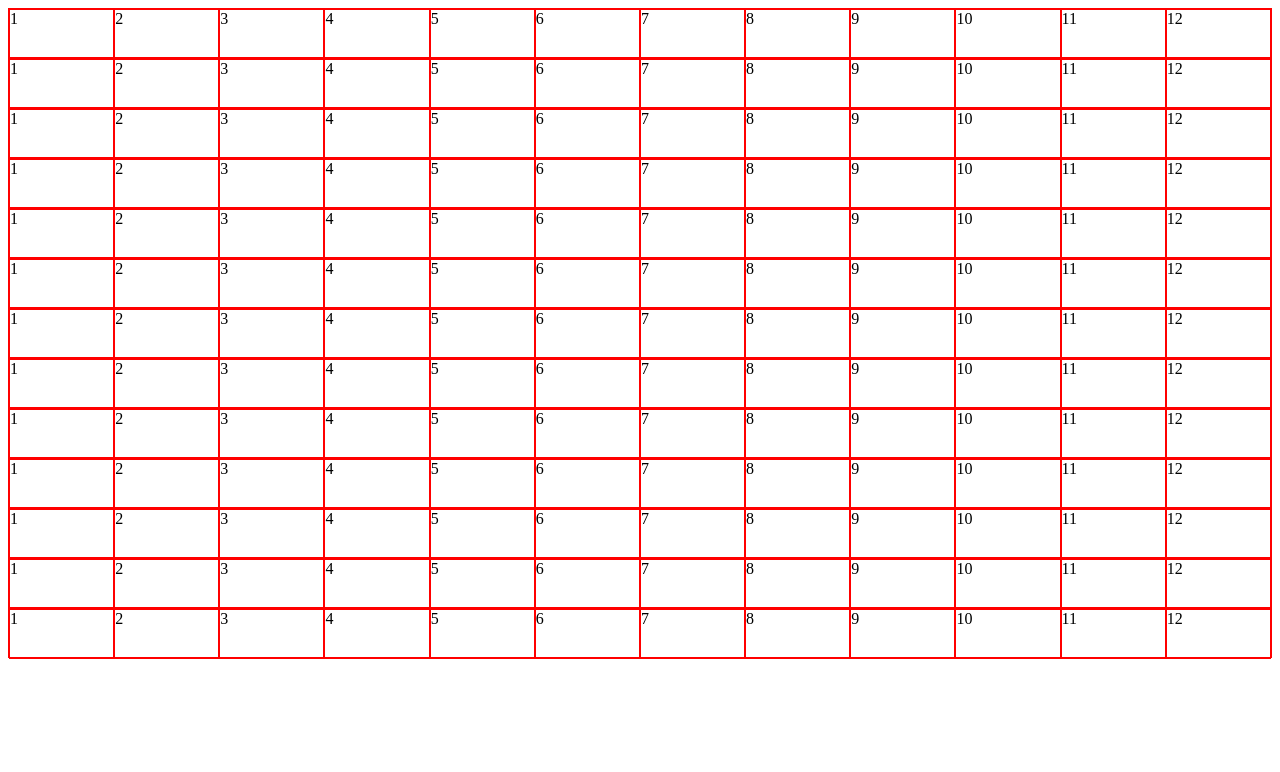
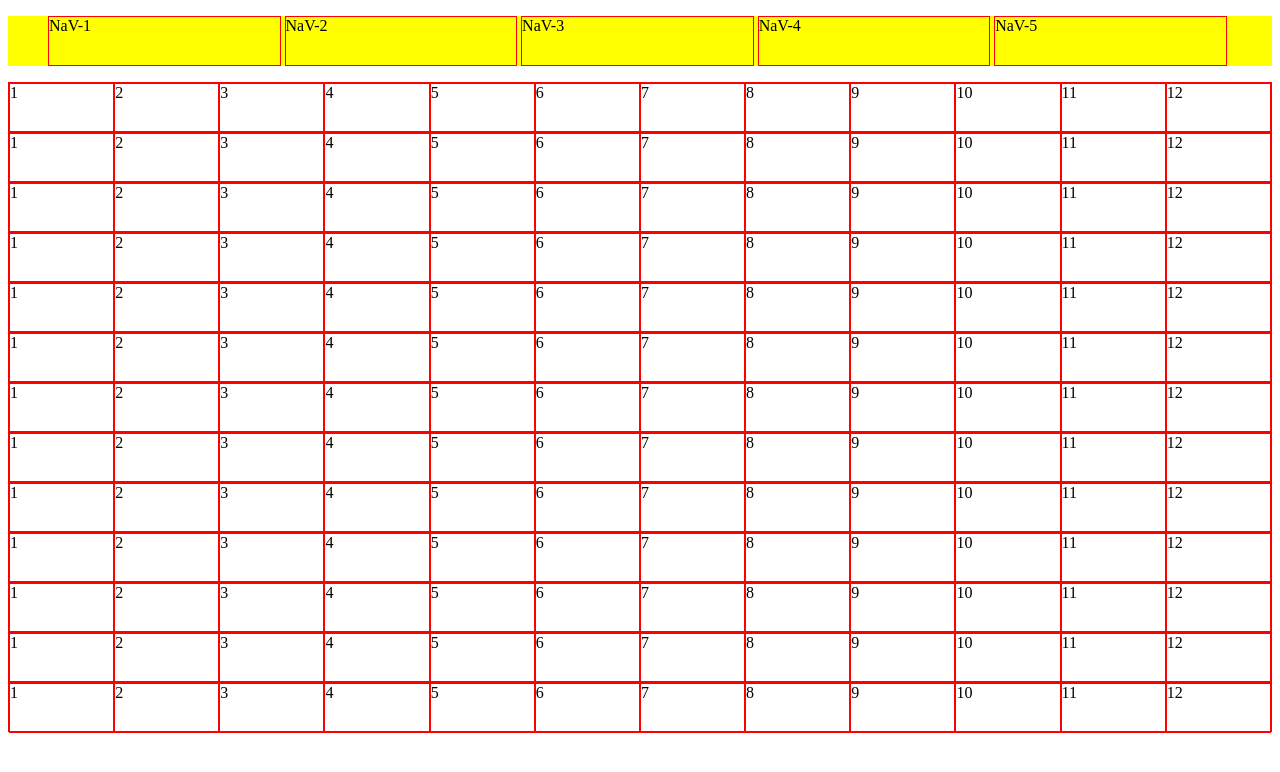
Before and after one commit to PlumpMath/Shoestrap, a plain HTML site: page index.html in a window 1280 px wide. Drawn offline with Linux system fonts and the light colour scheme.

Commit message:
first changes

```diff
--- a/index.html
+++ b/index.html
@@ -6,6 +6,17 @@
 <body>
 <link rel="stylesheet" type="text/css" href="shoestrap.css">
 <link rel="stylesheet" type="text/css" href="style.css">
+
+<nav>
+  <ul>
+    <div class="col-nav">NaV-1</div>
+    <div class="col-nav">NaV-2</div>
+    <div class="col-nav">NaV-3</div>
+    <div class="col-nav">NaV-4</div>
+    <div class="col-nav">NaV-5</div>
+  </ul>
+</nav>
+
 <div class="row">
   <div class="col-1">1</div>
   <div class="col-1">2</div>
--- a/shoestrap.css
+++ b/shoestrap.css
@@ -24,3 +24,13 @@ div {
   content: "";
   clear: both;
 }
+
+nav div {
+  display: inline-block;
+  width: 19%;
+}
+nav {
+  background-color: yellow;
+  width: 100%;
+  top: 0;
+}
```
